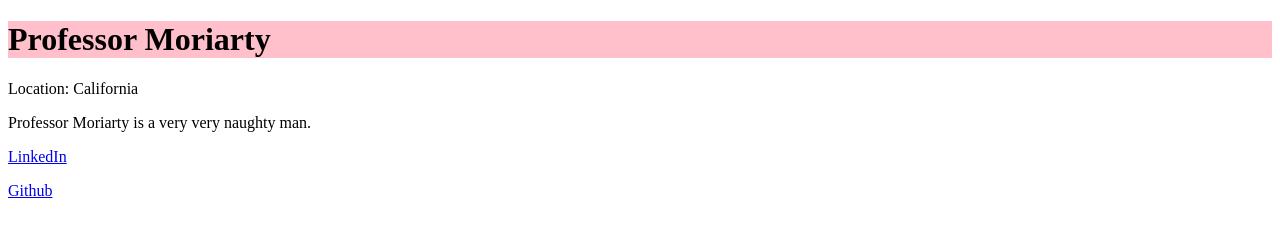
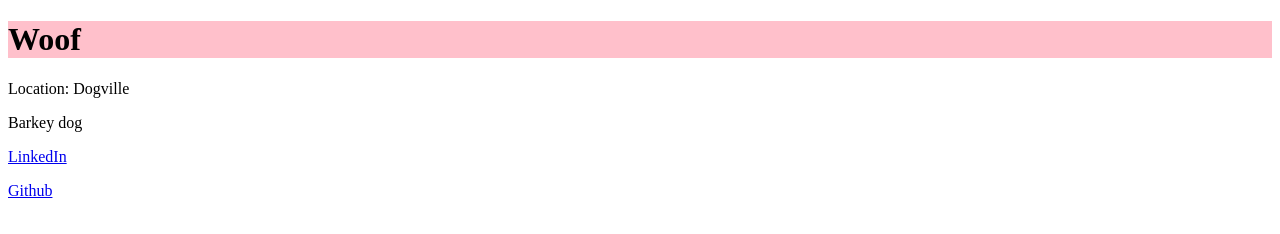
Before and after one commit to kennywenny/week9miniproject, a website: page index.html in a window 1280 px wide. Drawn offline with Linux system fonts and the light colour scheme.

Commit message:
Some logging

```diff
--- a/index.html
+++ b/index.html
@@ -8,10 +8,10 @@
   <link rel="stylesheet" type="text/css" href="./index.css" />
 </head>
 <body>
-  <h1>Professor Moriarty</h1>
-  <p>Location: California</p>
-  <p>Professor Moriarty is a very very naughty man.</p>
-  <p><a href="https://uk.linkedin.com/in/ben-growcott-6a0232221">LinkedIn</a></p>
-  <p><a href="https://github.com/twitter">Github</a></p>
+  <h1>Woof</h1>
+  <p>Location: Dogville</p>
+  <p>Barkey dog</p>
+  <p><a href="https://google.com">LinkedIn</a></p>
+  <p><a href="https://twitter.com">Github</a></p>
 </body>
 </html>
--- a/index.js
+++ b/index.js
@@ -21,8 +21,11 @@ async function askQuestions() {
 }
 
 async function collectAnswersAndGenerateProfile() {
+  console.log('Answer some questions, dude.')
   const responses = await askQuestions()
+  console.log('Generating HTML from template.')
   await generateProfileHtml(responses)
+  console.log('All done, dude.')
 }
 
 async function generateProfileHtml(answers) {
```
